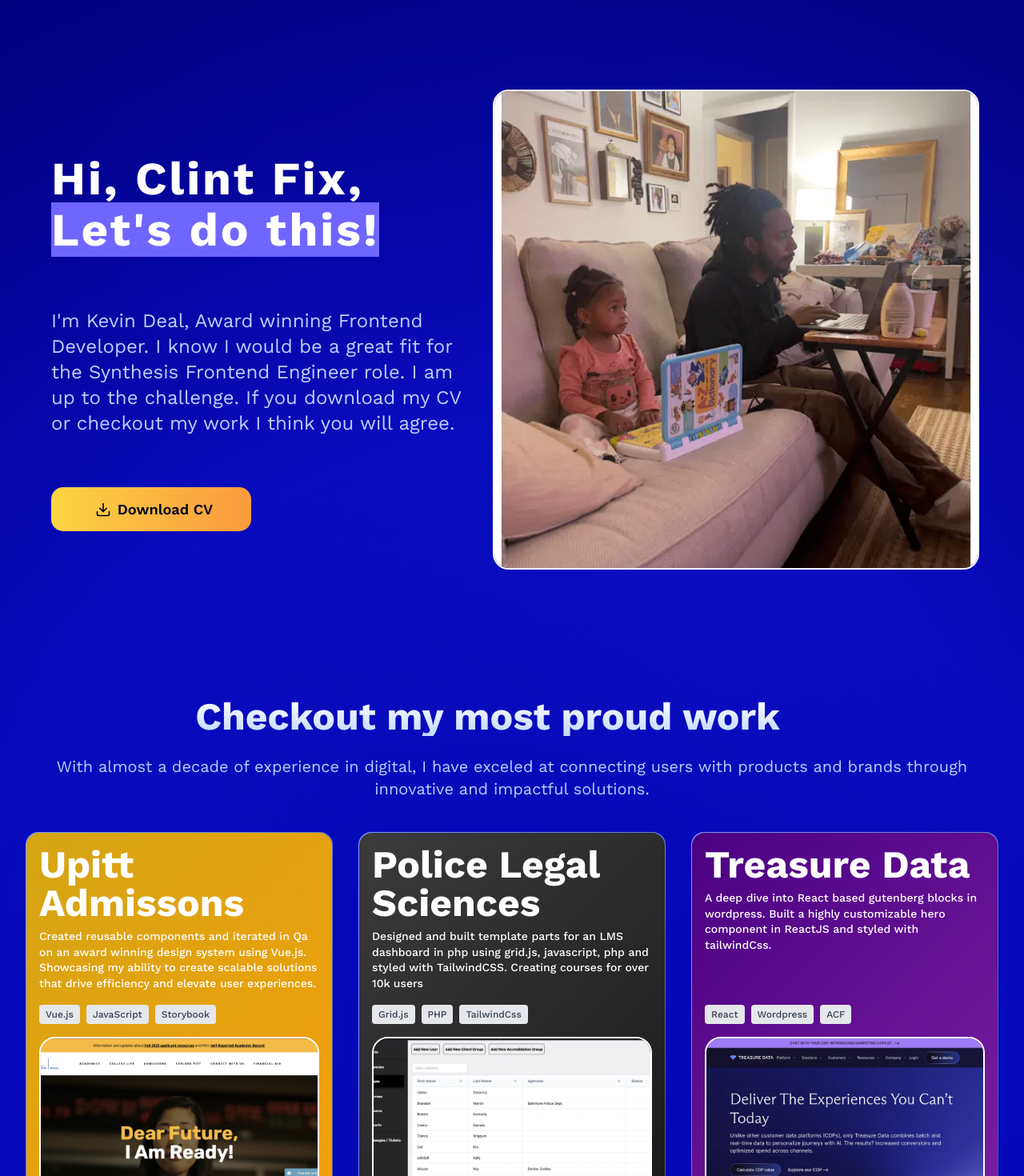
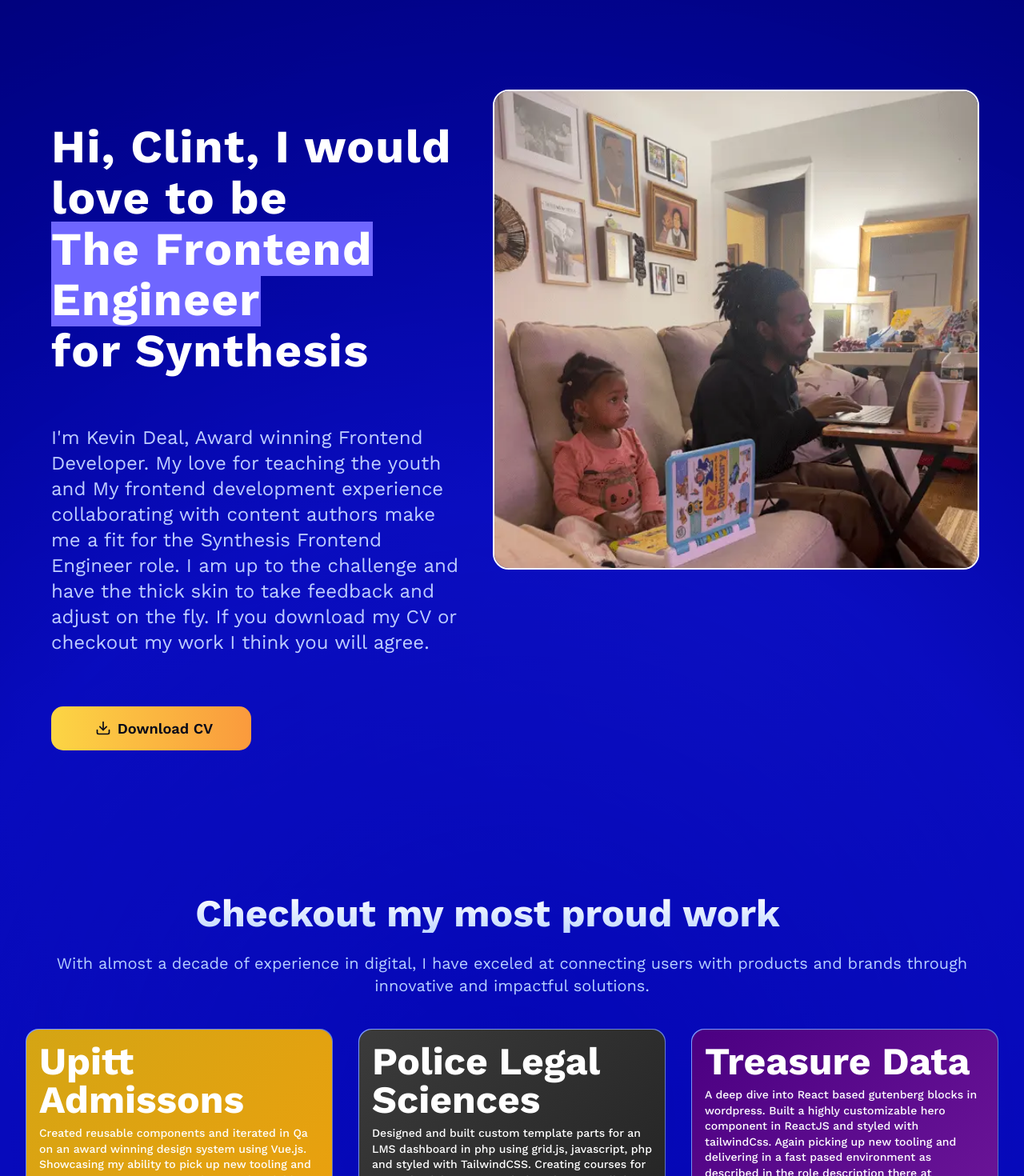
Before and after one commit to kevindeal/SynthesisTutor-Portfolio, a React (Vite) app: page / in a window 1280 px wide. Shown: the top 1470 px of the page at 80% size. Built offline with nearby package versions, Linux system fonts and the light colour scheme.

Commit message:
content arrange image fix

```diff
--- a/src/App.css
+++ b/src/App.css
@@ -25,3 +25,7 @@
   width: 100vw;
   pointer-events: none;
 }
+
+img, video {
+  max-width: none!important;
+}
--- a/src/components/hero/hero.jsx
+++ b/src/components/hero/hero.jsx
@@ -9,25 +9,26 @@ link.href = heroImage;
 document.head.appendChild(link);
 
 export const Hero = () => {
-  const hiringManager = 'Clint Fix';
+  const hiringManager = 'Clint';
   const teamNeed = 'Synthesis Frontend Engineer role';
   const ctaUrl = '/assets/KdforSynthesis.png';
   const ctaText = 'Download CV';
 
   return (
     <section aria-label="hero" id="hero" className="md:flex md:flex-row py-20">
-      <div className="hero-content md:w-[48%] px-8 md:mt-10">
+      <div className="hero-content md:w-[48%] px-8">
         <h1
-          className="hero-heading text-4xl md:text-[58px] tracking-wider font-bold text-white leading-[1.1] text-center md:text-left py-10"
+          className="hero-heading text-4xl md:text-[58px] tracking-wide font-bold text-white leading-[1.1] text-center md:text-left md:py-10"
           aria-label="heading"
         >
-          Hi, {hiringManager},
+          Hi, {hiringManager}, I would love to be
           <br />
           <div className="relative" style={{ minHeight: '1.2em' }}>
-            <HeroTypeSpan text="Let&apos;s do this!" />
+            <HeroTypeSpan text="The Frontend Engineer" />
+            <p>for Synthesis</p>
           </div>
         </h1>
-        <picture className="mobile-img md:hidden w-full h-[300px] md:h-[600px]">
+        <picture className="mobile-img mt-10 md:hidden inline-block w-full h-[300px] md:h-[600px] border-2 border-white rounded-[20px] overflow-hidden">
           <source
             type="image/webp"
             media="(max-width:600px)"
@@ -40,15 +41,14 @@ export const Hero = () => {
             src={heroImage}
             alt="heroimg"
             id="heroimg"
-            className="border-2 border-white rounded-[20px] w-full h-full object-cover aspect-square"
+            className="w-[110%] object-cover -m-[2.5%]"
           />
         </picture>
         <p
           className="hero-subhead mt-5 md:m-0 mb-6 md:mb-6 md:py-[20px] text-lg md:text-2xl text-center md:text-left text-[#bfceff] font-normal"
           aria-label="subheading"
         >
-          I&apos;m Kevin Deal, Award winning Frontend Developer. I know I
-          would be a great fit for the {teamNeed}. I am up to the challenge. If you
+          I&apos;m Kevin Deal, Award winning Frontend Developer. My love for teaching the youth and My frontend development experience collaborating with content authors make me a fit for the {teamNeed}. I am up to the challenge and have the thick skin to take feedback and adjust on the fly. If you
           download my CV or checkout my work I think you will agree.
         </p>
         <a
@@ -67,7 +67,7 @@ export const Hero = () => {
         </a>
       </div>
       <div className="md:w-1/2 flex">
-        <picture className="w-full hidden md:block h-[600px]">
+        <picture className="w-full border-2 border-white rounded-[20px]  hidden md:block h-[600px] relative overflow-hidden">
           <source
             type="image/webp"
             media="(min-width:601px)"
@@ -80,7 +80,7 @@ export const Hero = () => {
             src={heroImage}
             alt="heroimg"
             id="heroimg"
-            className="border-2 border-white rounded-[20px] w-full h-full object-cover"
+            className="w-[110%] object-cover -m-[2.5%]"
           />
         </picture>
       </div>
--- a/src/components/projectsGrid/threeCol.jsx
+++ b/src/components/projectsGrid/threeCol.jsx
@@ -5,7 +5,7 @@ export const ThreeCol = () => {
     {
       id: 1,
       name: "Upitt Admissons",
-      description: "Created reusable components and iterated in Qa on an award winning design system using Vue.js. Showcasing my ability to create scalable solutions that drive efficiency and elevate user experiences.",
+      description: "Created reusable components and iterated in Qa on an award winning design system using Vue.js. Showcasing my ability to pick up new tooling and create custom interactive widgets and scalable solutions that drive efficiency and elevate user experiences.",
       link: "https://admissions.pitt.edu/",
       tags: ["Vue.js", "JavaScript","Storybook"],
       backGround: "bg-yellow",
@@ -14,7 +14,7 @@ export const ThreeCol = () => {
     {
       id: 2,
       name: "Police Legal Sciences",
-      description: "Designed and built template parts for an LMS dashboard in php using grid.js, javascript, php and styled with TailwindCSS. Creating courses for over 10k users",
+      description: "Designed and built custom template parts for an LMS dashboard in php using grid.js, javascript, php and styled with TailwindCSS. Creating courses for over 10k adult users, similarly to how you all do at Synthesis.",
       link: "https://github.com/kevindeal/pls/blob/main/PLS-WP/template-parts/blocks/clientProfile/courseDetail.php",
       tags: ["Grid.js", "PHP", "TailwindCss"],
       backGround: "bg-grayscale",
@@ -23,7 +23,7 @@ export const ThreeCol = () => {
     {
       id: 3,
       name: "Treasure Data",
-      description: "A deep dive into React based gutenberg blocks in wordpress. Built a highly customizable hero component in ReactJS and styled with tailwindCss. ",
+      description: "A deep dive into React based gutenberg blocks in wordpress. Built a highly customizable hero component in ReactJS and styled with tailwindCss. Again picking up new tooling and delivering in a fast pased environment as described in the role description there at Synthesis.",
       link: "https://github.com/kevindeal/TD-react-gutenberg/blob/main/wp-content/themes/td2024/blocks/src/hero/save.js",
       tags: ["React", "Wordpress", "ACF"],
       backGround: "bg-purple",
```
